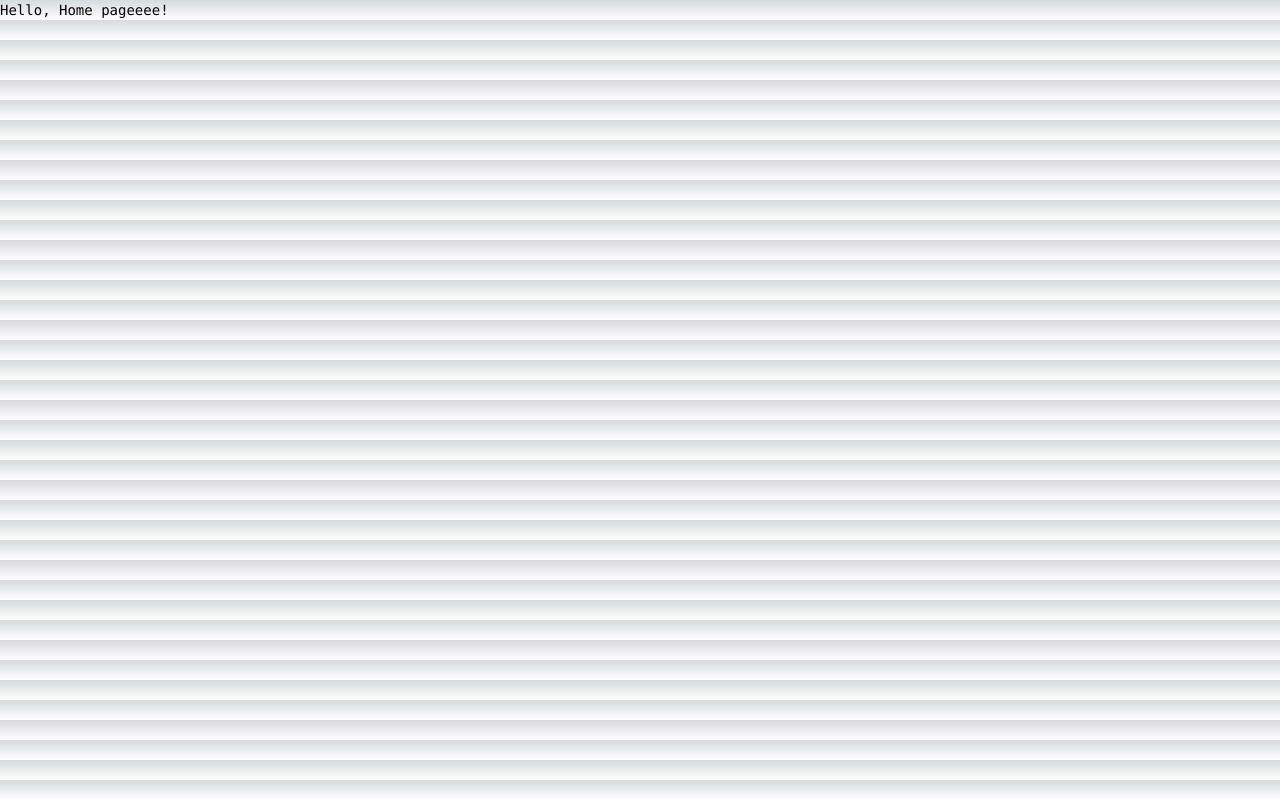
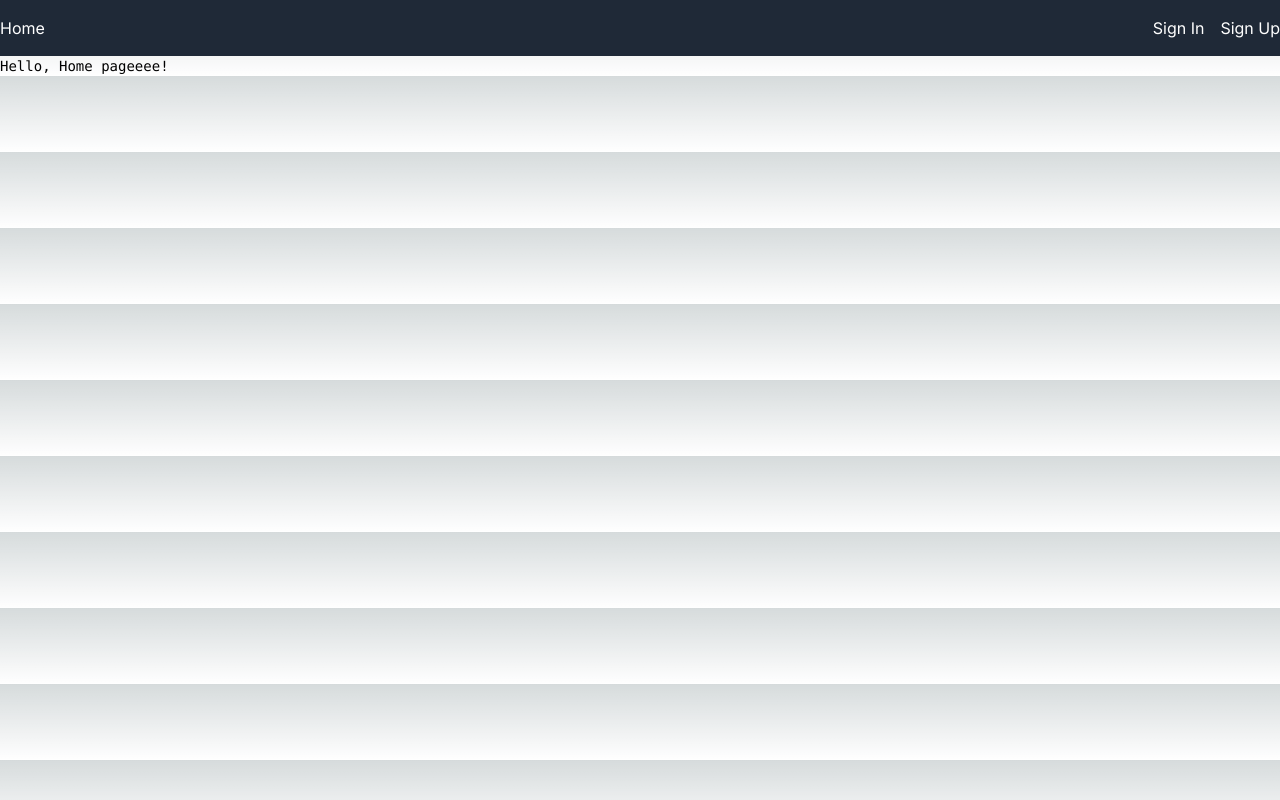
Before and after one commit to raeez21/vision_quest, a Next.js app in the folder frontend_vision_quest/: page /home in a window 1280 px wide. Built offline with nearby package versions, Linux system fonts and the light colour scheme.

Commit message:
home page initial commit

```diff
--- a/frontend_vision_quest/src/app/home/page.js
+++ b/frontend_vision_quest/src/app/home/page.js
@@ -1,6 +1,17 @@
+import Link from "next/link";
+
 export default function Page() {
     return (
       <>
+        <header className="bg-gray-800 text-white py-4">
+          <nav className="container mx-auto flex justify-between items-center">
+            <Link href="/">Home</Link>
+              <div className="space-x-4">
+                <Link href="/signin">Sign In</Link>
+                <Link href="/signup">Sign Up</Link>
+              </div>
+          </nav>
+        </header>
         <div className="z-10 max-w-5xl w-full items-center justify-between font-mono text-sm lg:flex">
           <h1>Hello, Home pageeee!</h1>
         </div>
```
